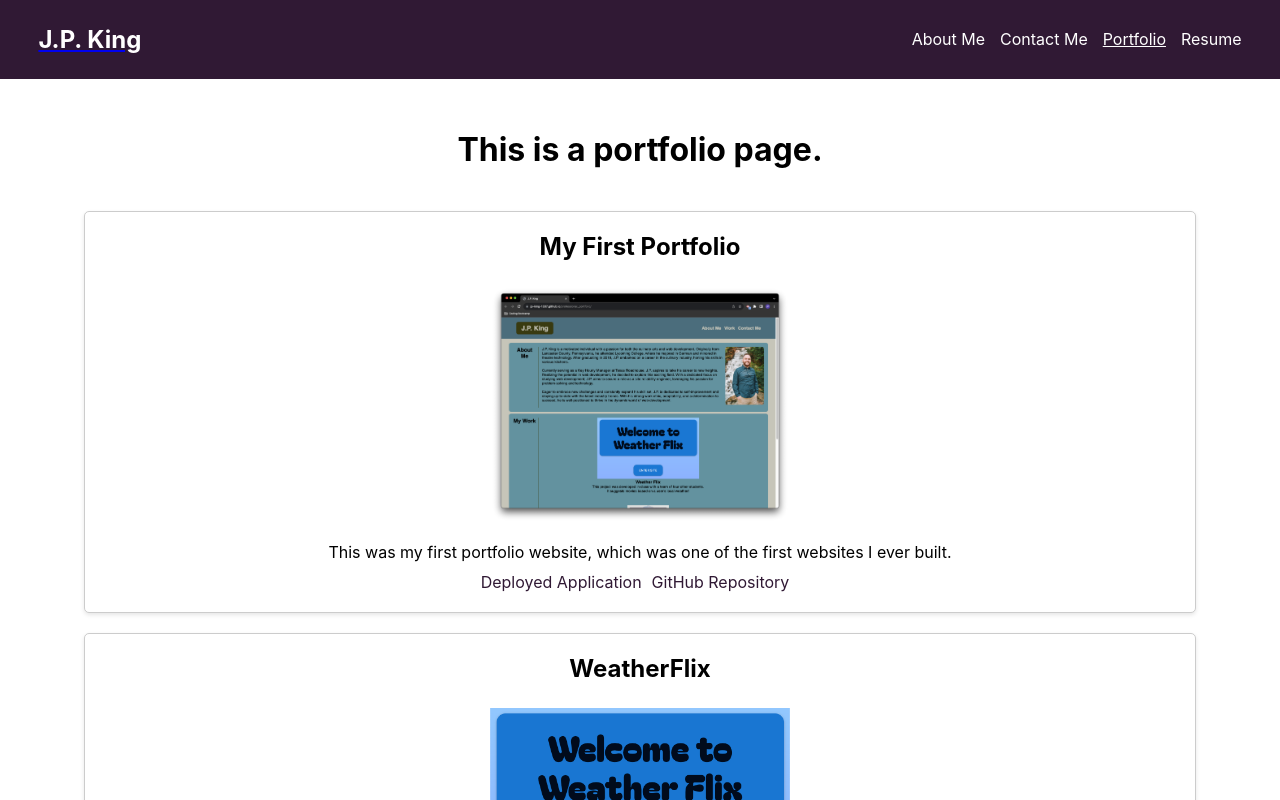
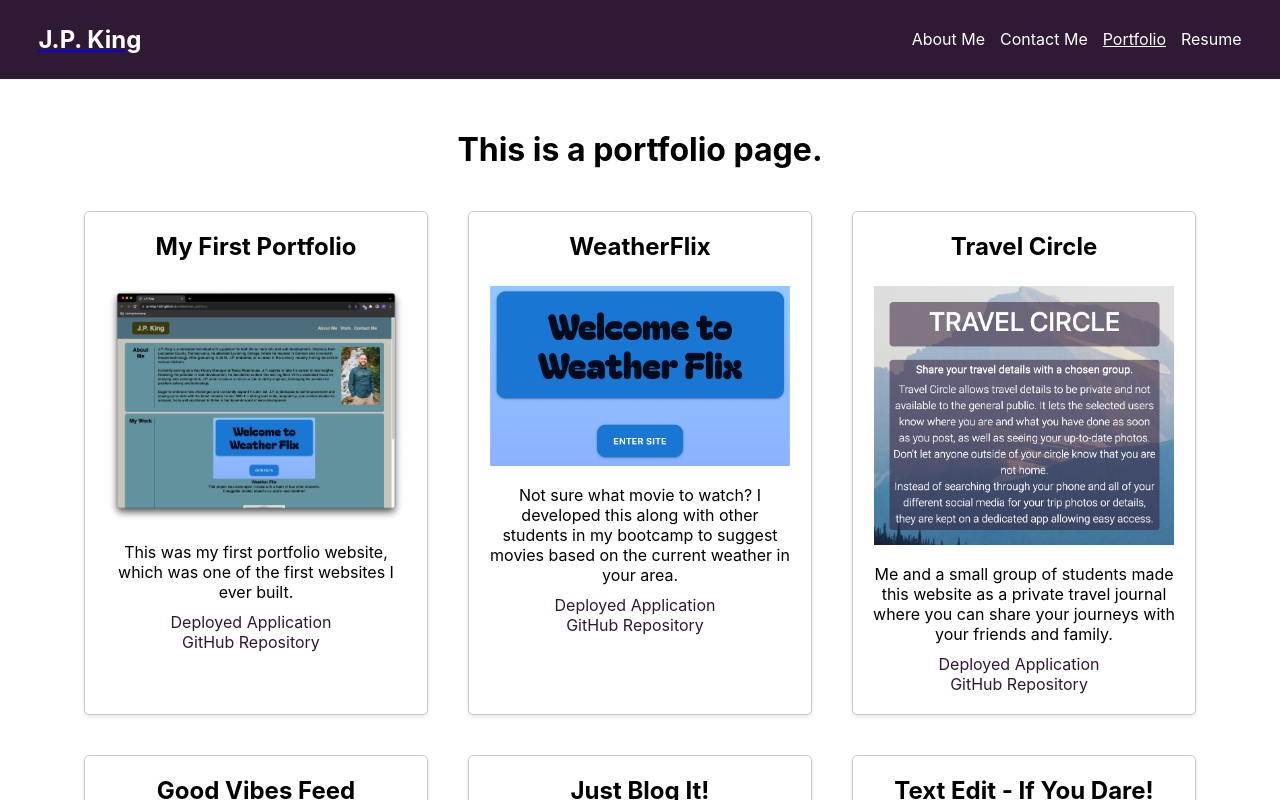
Before and after one commit to jp-king-1337/react_portfolio, a React (Create React App) app: page /portfolio in a window 1280 px wide. Shown: the top 800 px of the page. Built offline with nearby package versions, Linux system fonts and the light colour scheme.

Commit message:
Cards now show 3 in a row, adjusting

```diff
--- a/src/index.css
+++ b/src/index.css
@@ -206,6 +206,12 @@ button[type="submit"]:hover {
 }
 
 /* Portfolio Page Styles */
+.project-list {
+    display: flex;
+    flex-wrap: wrap;
+    justify-content: space-between;
+}
+
 .project-card {
     background-color: #fff;
     border: 1px solid #ccc;
@@ -214,6 +220,9 @@ button[type="submit"]:hover {
     padding: 20px;
     margin: 20px;
     text-align: center;
+    flex: 1;
+    max-width: calc(33.33% - 40px);
+    box-sizing: border-box;
 }
 
 .project-title {
```
